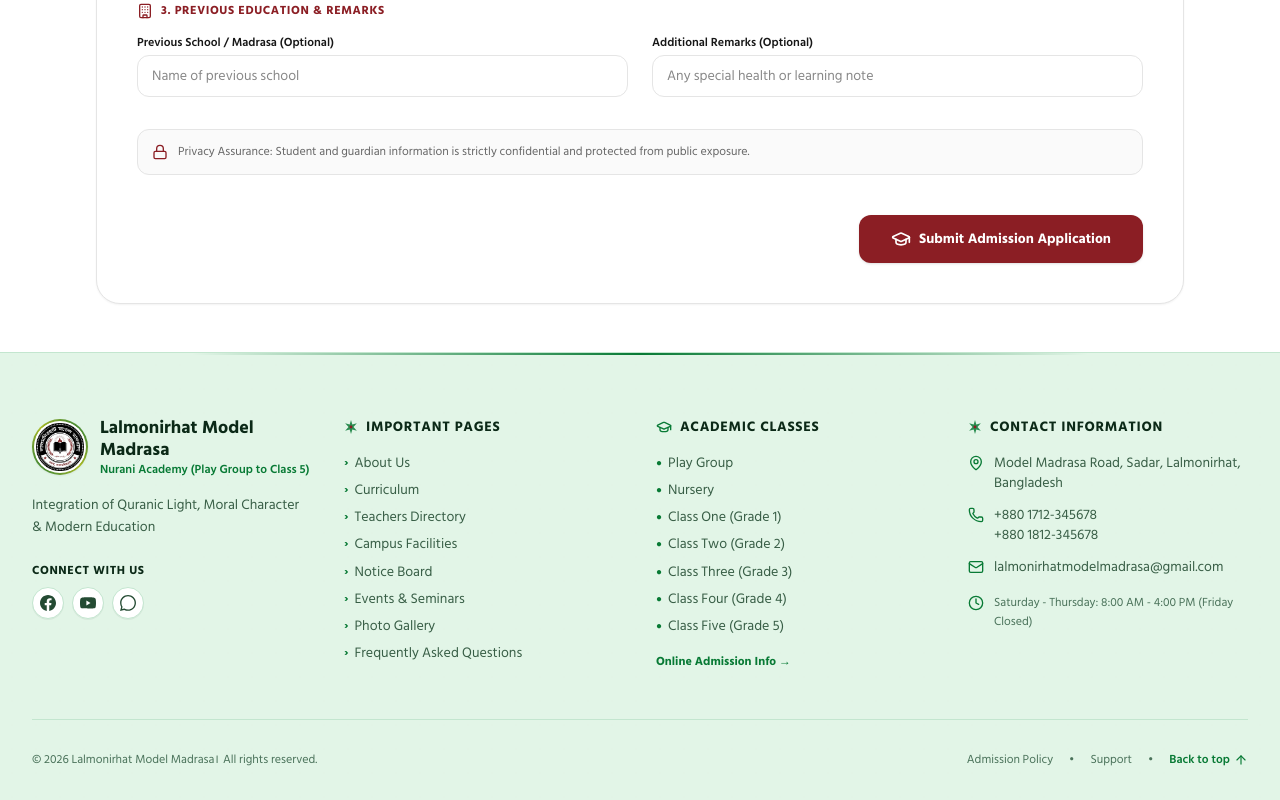
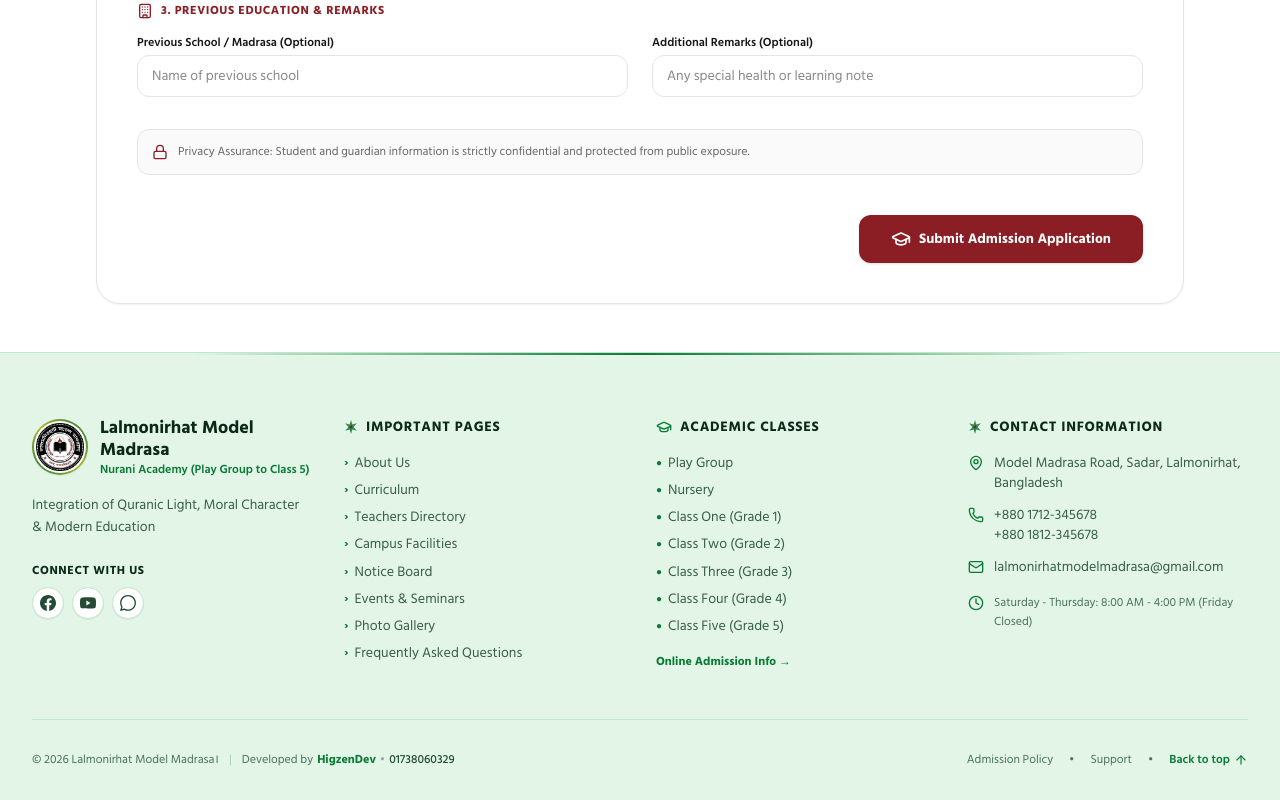
Before and after one commit to RaselmamunSD/LMM-Frontend, a Next.js app: page /en/admission in a window 1280 px wide. Shown: the part 1999-2799 px from the top of the page. Built offline with nearby package versions, Linux system fonts and the light colour scheme.

Commit message:
feat(footer): add developer credit for HigzenDev with contact

```diff
--- a/src/components/layout/Footer.tsx
+++ b/src/components/layout/Footer.tsx
@@ -205,12 +205,27 @@ export function Footer({ locale }: FooterProps) {
           </div>
         </div>
 
-        {/* Bottom Bar: Copyright, Links, Back to top */}
-        <div className="pt-8 flex flex-col sm:flex-row items-center justify-between gap-4 text-xs text-[#4A725A] dark:text-[#8EAE99]">
-          <div className="flex items-center gap-1 text-center sm:text-left">
+        {/* Bottom Bar: Copyright, Developer Credit, Links, Back to top */}
+        <div className="pt-8 flex flex-col md:flex-row items-center justify-between gap-4 text-xs text-[#4A725A] dark:text-[#8EAE99]">
+          <div className="flex flex-col sm:flex-row items-center gap-1.5 sm:gap-2.5 text-center sm:text-left">
             <span>© 2026 {siteConfig.name[locale]}।</span>
-            <span className="hidden sm:inline">
-              {locale === 'bn' ? 'সর্বস্বত্ব সংরক্ষিত।' : 'All rights reserved.'}
+            <span className="hidden sm:inline text-[#A7C8B3] dark:text-[#1E3E2A]">|</span>
+            <span className="flex items-center gap-1">
+              <span>Developed by</span>
+              <a
+                href="tel:01738060329"
+                className="font-bold text-[#087A35] dark:text-[#4ADE80] hover:underline"
+                title="Call HigzenDev: 01738060329"
+              >
+                HigzenDev
+              </a>
+              <span className="text-neutral-400 dark:text-neutral-500">•</span>
+              <a
+                href="tel:01738060329"
+                className="font-medium text-[#244B33] dark:text-[#A7C8B3] hover:text-[#087A35] dark:hover:text-[#4ADE80] hover:underline"
+              >
+                01738060329
+              </a>
             </span>
           </div>
 
```
